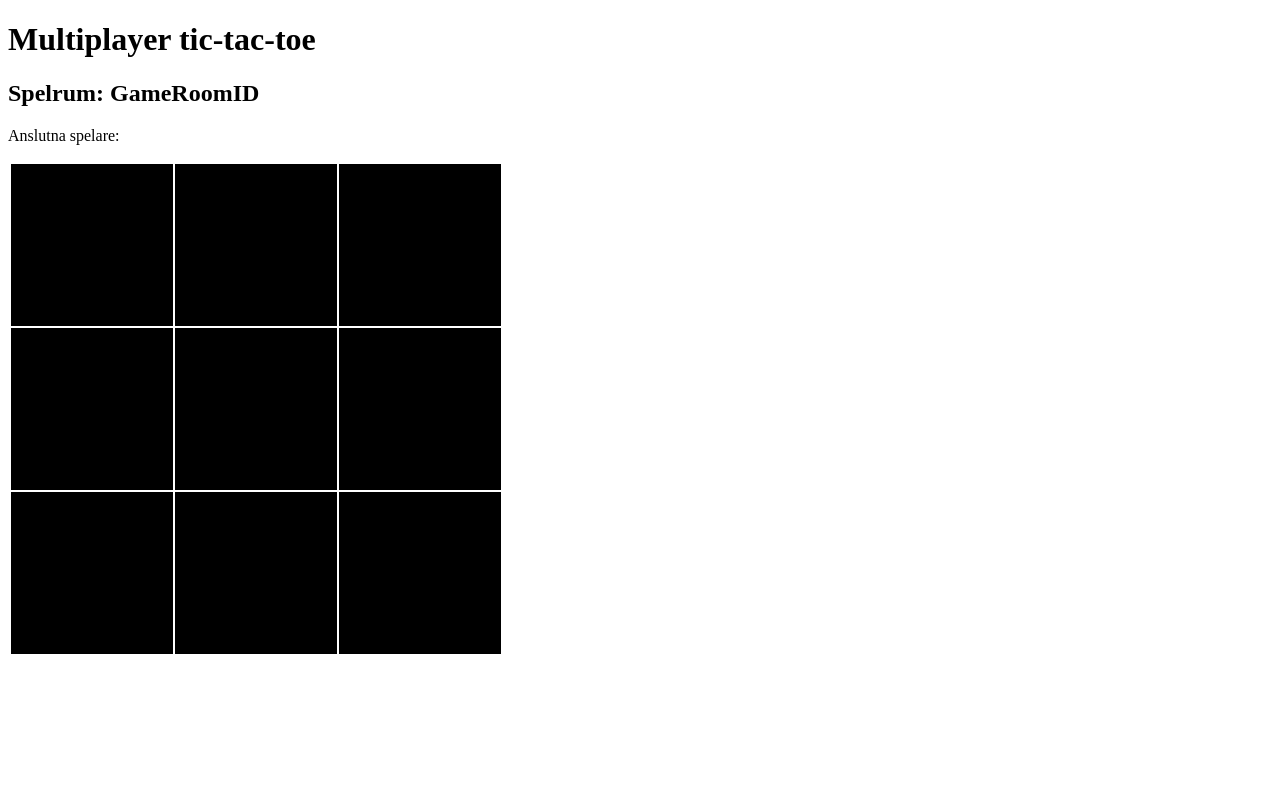
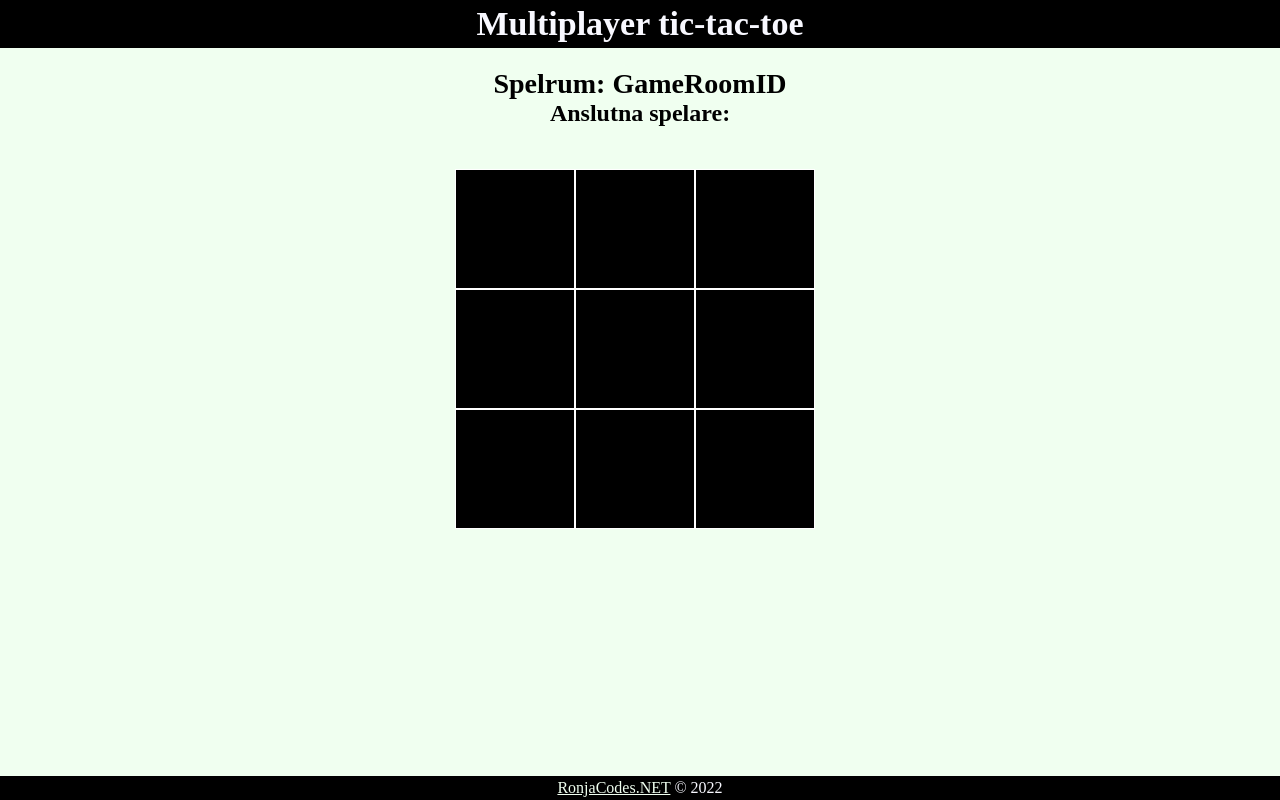
Before and after one commit to RonjaCodesDotNet/TicTacToe-socket, a website: page public/index.html in a window 1280 px wide. Both pictures are taken after typing "Sample" into the empty fields and a click on the button "Skicka". Drawn offline with nearby package versions, Linux system fonts and the light colour scheme; no server answers.

Commit message:
Grundläggande styling

```diff
--- a/public/css/style.css
+++ b/public/css/style.css
@@ -1,26 +1,134 @@
+* {
+  margin: 0;
+  padding: 0;
+  box-sizing: border-box;
+}
+
+html {
+  font-size: 62.5%;
+}
+
+body {
+  background-color: honeydew;
+  min-height: 100vh;
+  margin: auto;
+  flex-direction: column;
+}
+
+h1 {
+  font-size: 3.4rem;
+}
+
+h2 {
+  font-size: 2.8rem;
+}
+
+h3 {
+  font-size: 2.4rem;
+}
+
+.flex-box {
+  display: flex;
+}
+
+/* ----- Header specific content ----- */
+header {
+  background-color: black;
+  color: ghostwhite;
+  height: 6vh;
+  justify-content: center;
+  align-items: center;
+}
+
+/* ----- Main specific content ----- */
+main {
+  font-size: 2rem;
+  flex-direction: column;
+  justify-content: center;
+  align-items: center;
+}
+
+#formContent,
 #roomContent,
 #gameContent,
 #finishedContent {
+  margin: 2rem 0rem 2rem 0rem;
+}
+
+#roomContent,
+#finishedContent {
+  flex-direction: column;
+  justify-content: center;
+  align-items: center;
+}
+
+.startsAsHidden {
   display: none;
 }
 
+button {
+  margin: 0.5rem auto;
+  padding: 0.5rem 2rem;
+}
+
+/* Form specific content */
+#usernameForm {
+  flex-direction: column;
+  justify-content: center;
+  align-items: center;
+}
+
+.insideForm {
+  padding: 1rem;
+}
+
+/* Room specific content */
+#roomContent ul {
+  width: 25vw;
+  justify-content: space-evenly;
+  flex-wrap: wrap;
+}
+
+/* Game specific content */
 tr {
-  width: 31rem;
-  height: 30rem;
-  display: flex;
+  width: 37rem;
+  height: 36rem;
   flex-wrap: wrap;
 }
 
 td {
-  width: 10rem;
-  height: 10rem;
+  font-size: 11rem;
+  width: 12rem;
+  height: 12rem;
   background-color: black;
   color: white;
   border: 0.1rem solid white;
-  font-size: 8rem;
   cursor: pointer;
+  position: relative;
 }
 
+td p {
+  position: absolute;
+  top: 50%;
+  left: 50%;
+  transform: translate(-50%, -50%);
+}
+
+/* ----- Footer specific content ----- */
+footer {
+  font-size: 1.6rem;
+  background-color: black;
+  color: ghostwhite;
+  height: 3vh;
+  margin-top: auto;
+  justify-content: center;
+  align-items: center;
+}
+
+footer a {
+  color: honeydew;
+}
+/* EJ FOOTER, FLYTTA */
 .non-clickable {
   pointer-events: none;
 }
--- a/public/index.html
+++ b/public/index.html
@@ -1,7 +1,7 @@
 <!DOCTYPE html>
 <html lang="sv">
   <head>
-    <title>Document</title>
+    <title>Multiplayer tic-tac-toe</title>
 
     <meta name="description" content="Fyll i något här" />
     <meta charset="UTF-8" />
@@ -13,14 +13,15 @@
     <script src="/socket.io/socket.io.js"></script>
     <script src="./js/clientscript.js"></script>
   </head>
-  <body>
-    <header>
+  <body class="flex-box">
+    <header class="flex-box">
       <h1>Multiplayer tic-tac-toe</h1>
     </header>
 
-    <main>
+    <main class="flex-box">
       <div id="formContent">
-        <form id="usernameForm">
+        <form id="usernameForm" class="flex-box">
+          <div class="insideForm">
             <label for="inputUsername">Välj ett användarnamn:</label>
             <input
               type="text"
@@ -29,24 +30,28 @@
               placeholder="Endast bokstäver tillåtna"
               required
             />
+          </div>
+
+          <div class="insideForm">
             <label for="inputRoomID"
               >Skapa nytt/ange existerande spelrums-ID:</label
             >
             <input type="text" id="inputRoomID" autocomplete="off" disabled />
+          </div>
           <button type="submit">Skicka</button>
         </form>
       </div>
 
-      <div id="roomContent">
+      <div id="roomContent" class="startsAsHidden flex-box">
         <h2>Spelrum: GameRoomID</h2>
 
-        <p>Anslutna spelare:</p>
-        <ul id="usersInRoom"></ul>
+        <h3>Anslutna spelare:</h3>
+        <ul id="usersInRoom" class="flex-box"></ul>
       </div>
 
-      <div id="gameContent">
+      <div id="gameContent" class="startsAsHidden">
         <table class="game-board non-clickable" id="gameBoard">
-          <tr>
+          <tr class="flex-box">
             <td></td>
             <td></td>
             <td></td>
@@ -60,12 +65,17 @@
         </table>
       </div>
 
-      <div id="finishedContent">
+      <div id="finishedContent" class="startsAsHidden flex-box">
         <p id="finishedGameMessage"></p>
         <button id="playAgainButton">Spela igen</button>
       </div>
     </main>
 
-    <footer></footer>
+    <footer class="flex-box">
+      <p>
+        <a href="https://www.ronjacodes.net/" target="_blank">RonjaCodes.NET</a>
+        &copy; 2022
+      </p>
+    </footer>
   </body>
 </html>
--- a/public/js/clientscript.js
+++ b/public/js/clientscript.js
@@ -29,7 +29,7 @@ window.onload = () => {
       formContent.style.display = "none";
 
       // Visar rums-div och spel-div. Börjar som "display: none" i style.css-filen.
-      roomContent.style.display = "block";
+      roomContent.style.display = "flex";
       gameContent.style.display = "block";
 
       // Varnar användaren ifall användarnamnet innehåller otillåtna tecken eller är för långt/kort.
@@ -82,7 +82,7 @@ window.onload = () => {
     const thisCell = document.getElementsByTagName("td")[targetedCellIndex];
 
     // Placerar ett X eller O i den klickade cellen.
-    thisCell.innerHTML = currentMark;
+    thisCell.innerHTML = "<p>" + currentMark + "</p>";
 
     // Gör cellen oklickbar tills spelet ev. startas om.
     thisCell.classList.add("non-clickable");
@@ -98,9 +98,9 @@ window.onload = () => {
     // Informerar spelarna om resultatet.
     finishedGameMessage.innerText = "Spelet är oavgjort!";
 
-    // Gömmer spelet och visar rutan som ger möjlighet att starta om spelet.
+    // Döljer spelet och visar rutan som ger möjlighet att starta om spelet.
     gameContent.style.display = "none";
-    finishedContent.style.display = "block";
+    finishedContent.style.display = "flex";
   });
 
   // Tar emot information från servern om att spelare X har vunnit.
@@ -110,7 +110,7 @@ window.onload = () => {
 
     // Döljer spelet och visar rutan som ger möjlighet att starta om spelet.
     gameContent.style.display = "none";
-    finishedContent.style.display = "block";
+    finishedContent.style.display = "flex";
   });
 
   // Tar emot information från servern om att spelare O har vunnit.
@@ -118,9 +118,9 @@ window.onload = () => {
     // Informerar spelarna om resultatet.
     finishedGameMessage.innerText = `${usernamePlayerO} är vinnaren!`;
 
-    // Gömmer spelet och visar rutan som ger möjlighet att starta om spelet.
+    // Döljer spelet och visar rutan som ger möjlighet att starta om spelet.
     gameContent.style.display = "none";
-    finishedContent.style.display = "block";
+    finishedContent.style.display = "flex";
   });
 
   // Lyssnar efter en klick-händelse för "Spela igen"-knappen.
```
Lines whose indentation alone changed are shown as unchanged.
